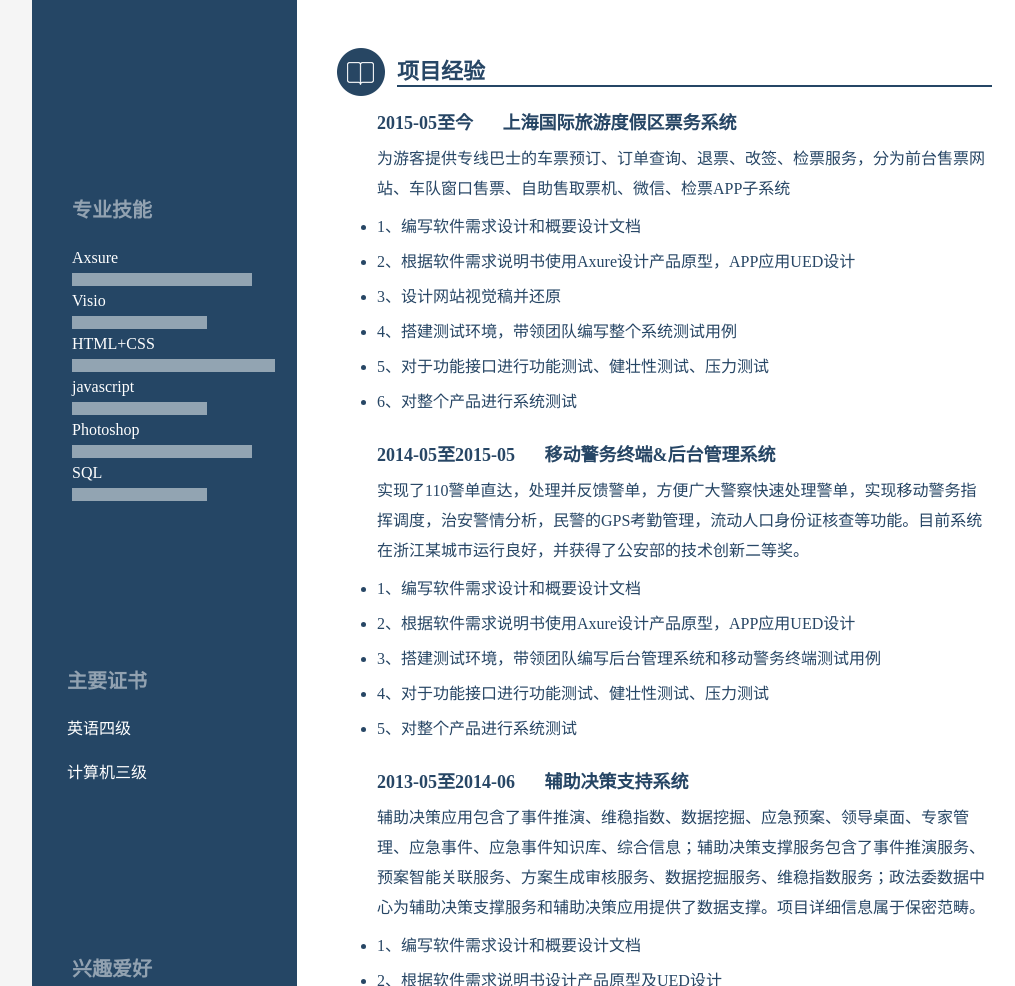
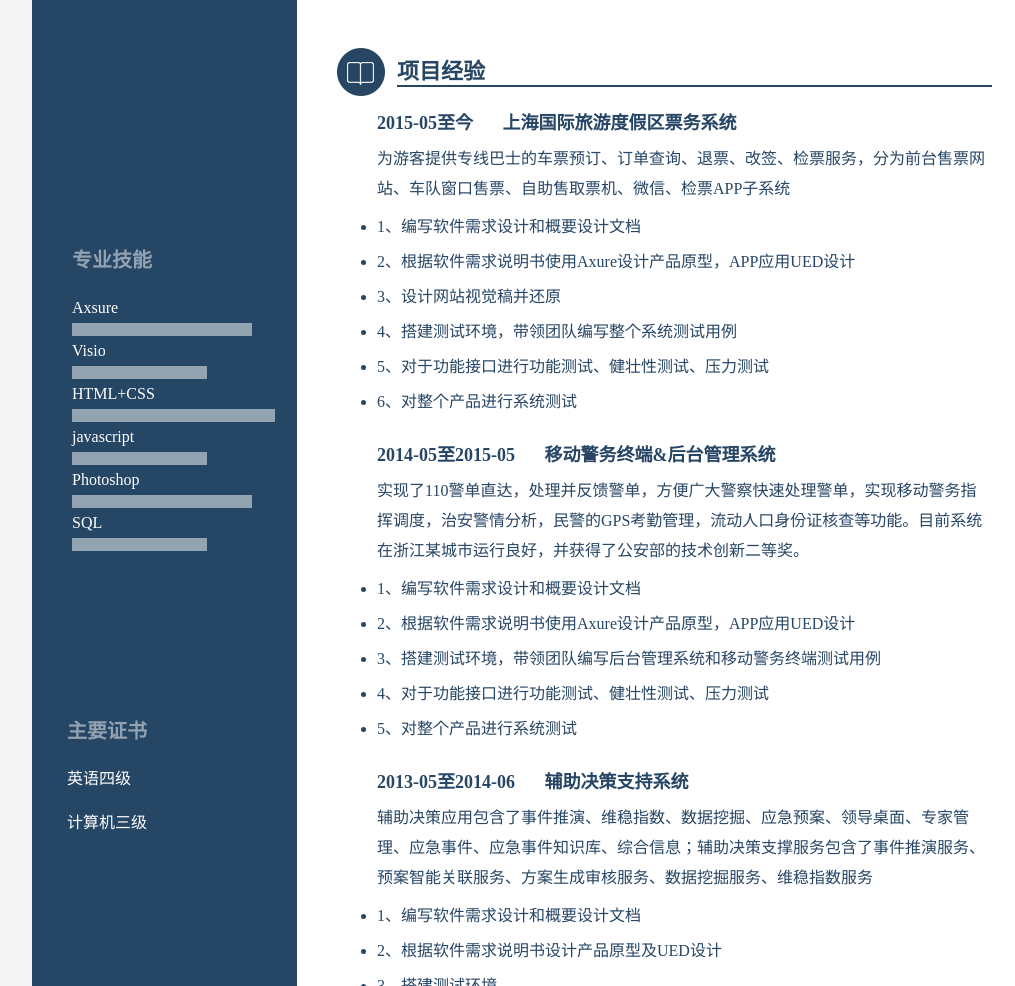
Before and after one commit to caiye1985/cv, a plain HTML site: page index.html in a window 1280 px wide. Shown: the part 1278-2264 px from the top of the page, without its empty margins (108-1123 px from the left). Drawn offline with Linux system fonts and the light colour scheme.

Commit message:
修改左侧内容

```diff
--- a/css/style.css
+++ b/css/style.css
@@ -15,13 +15,13 @@ body{
   width: 1000px;
   background: #fff;
   margin-bottom: 40px;
-  height: 3000px;
+  height: 2880px;
 }
 /*左侧*/
 .left{
   background: #254665;
   width: 265px;
-  height: 3000px;
+  height: 2880px;
   float: left;
 }
 .headerimg{
@@ -136,8 +136,8 @@ body{
 .ptop40{
   padding-top: 40px;
 }
-.ptop130{
-  padding-top: 130px;
+.ptop180{
+  padding-top: 180px;
 }
 .list-title{
   padding:5px 0;
--- a/index.html
+++ b/index.html
@@ -30,7 +30,7 @@
                         <p>3.善于设计新产品，注重用户体验，熟悉互联网产品开发和管理流程</p>
                         <p>4.性格开朗，逻辑性强，善于沟通，执行力高，团队协作能力强</p>
                     </div>
-                    <div class="skill ptop130">
+                    <div class="skill ptop180">
                         <ul>
                             <h3>专业技能</h3>
                             <li class="span8">Axsure</li>
@@ -187,7 +187,7 @@
                                     <span>辅助决策支持系统</span>
                                 </div>
                                 <div class="summery">
-                                    辅助决策应用包含了事件推演、维稳指数、数据挖掘、应急预案、领导桌面、专家管理、应急事件、应急事件知识库、综合信息；辅助决策支撑服务包含了事件推演服务、预案智能关联服务、方案生成审核服务、数据挖掘服务、维稳指数服务；政法委数据中心为辅助决策支撑服务和辅助决策应用提供了数据支撑。项目详细信息属于保密范畴。
+                                    辅助决策应用包含了事件推演、维稳指数、数据挖掘、应急预案、领导桌面、专家管理、应急事件、应急事件知识库、综合信息；辅助决策支撑服务包含了事件推演服务、预案智能关联服务、方案生成审核服务、数据挖掘服务、维稳指数服务
                                 </div>
                                 <li>1、编写软件需求设计和概要设计文档</li>
                                 <li>2、根据软件需求说明书设计产品原型及UED设计</li>
@@ -213,7 +213,7 @@
                                     <span> 个性化学习,学校课堂投票器,教师组卷等项目</span>
                                 </div>
                                 <div class="summery">
-                                    基于B/S结构的针对全国教材的中小学教育学习软件，学生选择和学校相配套的教材，包括数学，英语，化学，物理，科学，奥数，小学数学等科目，进行个性化学习，针对每个学生的不同学习情况，智能组卷，找到学生的薄弱知识点进行针对性的学习。老师利用组卷系统组卷在课堂发布试卷，使用投影仪投在大屏幕上，学生使用投票器进行做题并提交。开发了家校宠物和微博等系统以提高学生的学习兴趣
+                                    基于B/S结构的针对全国教材的中小学教育学习软件，学生选择和学校相配套的教材进行个性化学习，针对每个学生的不同学习情况，智能组卷，找到学生的薄弱知识点进行针对性的学习。老师利用组卷系统组卷在课堂发布试卷，使用投影仪投在大屏幕上，学生进行做题并提交。开发了家校宠物和微博等系统以提高学生的学习兴趣
                                 </div>
                                 <li>1、制定测试计划，编写测试用例</li>
                                 <li>2、功能性测试，系统测试，兼容性测试，验收测试并执行测试</li>
```
